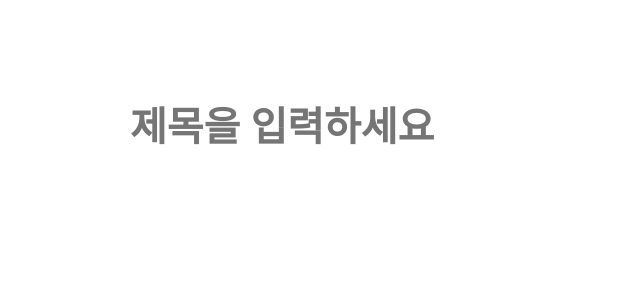
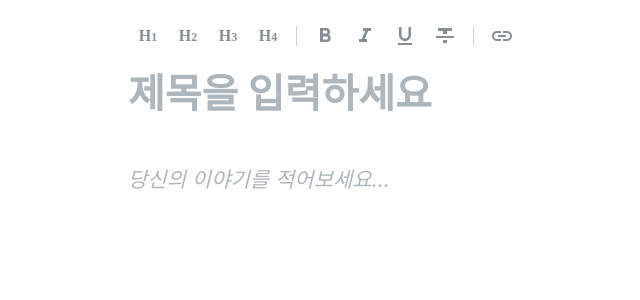
Before and after one commit to kevin-chen89/velog-client, a React app: page /write in a window 1280 px wide. Shown: the top 300 px of the page, without its empty margins (128-768 px from the left). Built offline with nearby package versions, Linux system fonts and the light colour scheme; what typesafe-actions would draw is missing.

Commit message:
Implements add link

```diff
--- a/src/components/common/RoundButton.tsx
+++ b/src/components/common/RoundButton.tsx
@@ -45,6 +45,15 @@ const RoundButtonBlock = styled.button<RoundButtonBlockProps>`
       }
     `}
 
+  ${props =>
+    props.size === 'SMALL' &&
+    css`
+      height: 1.5rem;
+      padding-left: 0.75rem;
+      padding-right: 0.75rem;
+      font-size: 0.875rem;
+      border-radius: 0.75rem;
+    `};
   ${props =>
     props.size === 'DEFAULT' &&
     css`
@@ -133,7 +142,7 @@ const RoundButton: React.SFC<RoundButtonProps> = ({
     );
   }
   return (
-    <RoundButtonBlock color={color} size={size} {...rest} border={border} />
+    <RoundButtonBlock color={color} size={size} border={border} {...rest} />
   );
 };
 
--- /dev/null
+++ b/src/components/write/AddLink.tsx
@@ -0,0 +1,89 @@
+import * as React from 'react';
+import styled from 'styled-components';
+import OutsideClickHandler from 'react-outside-click-handler';
+import useInput from '../../lib/hooks/useInput';
+import palette from '../../lib/styles/palette';
+import RoundButton from '../common/RoundButton';
+
+const AddLinkBlock = styled.div`
+  position: absolute;
+  & > .wrapper {
+    margin-top: 1rem;
+    width: 20rem;
+    background: white;
+    box-shadow: 0px 0px 4px rgba(0, 0, 0, 0.08);
+    border-radius: 4px;
+    .title {
+      font-weight: bold;
+      margin-bottom: 1rem;
+      color: ${palette.gray8};
+    }
+    form {
+      width: 100%;
+      display: flex;
+      align-items: center;
+      input {
+        flex: 1;
+        border: none;
+        outline: none;
+        border-bottom: 1px inset ${palette.gray5};
+        font-size: 1rem;
+        margin-right: 0.5rem;
+        line-height: 1.5;
+        padding: 0;
+      }
+    }
+    padding: 1.25rem 1rem;
+  }
+`;
+
+interface AddLinkProps {
+  left: number;
+  top: number;
+  onConfirm: (link: string) => void;
+  onClose: () => void;
+}
+
+const { useCallback } = React;
+
+const AddLink: React.SFC<AddLinkProps> = ({
+  left,
+  top,
+  onConfirm,
+  onClose,
+}) => {
+  const [value, onChange] = useInput('');
+  const onSubmit = useCallback(
+    (e: React.FormEvent<HTMLFormElement>) => {
+      e.preventDefault();
+      onConfirm(value);
+    },
+    [value],
+  );
+  return (
+    <OutsideClickHandler onOutsideClick={onClose}>
+      <AddLinkBlock
+        style={{
+          left,
+          top,
+        }}
+      >
+        <div className="wrapper">
+          <div className="title">링크 등록</div>
+          <form onSubmit={onSubmit}>
+            <input
+              value={value}
+              onChange={onChange}
+              placeholder="URL 을 입력하세요"
+            />
+            <RoundButton color="darkGray" size="SMALL">
+              확인
+            </RoundButton>
+          </form>
+        </div>
+      </AddLinkBlock>
+    </OutsideClickHandler>
+  );
+};
+
+export default AddLink;
--- a/src/components/write/FullPageEditor.tsx
+++ b/src/components/write/FullPageEditor.tsx
@@ -5,12 +5,24 @@ import 'quill/dist/quill.snow.css';
 import MarkdownShortcuts from '../../lib/quill/markdownShortcuts';
 import TextareaAutosize from 'react-textarea-autosize';
 import palette from '../../lib/styles/palette';
+import Toolbar from './Toolbar';
+import AddLink from './AddLink';
 
 Quill.register('modules/markdownShortcuts', MarkdownShortcuts);
 
 export interface FullPageEditorProps {}
+export interface FullPageEditorState {
+  titleFocus: boolean;
+  editorFocus: boolean;
+  addLink: boolean;
+  addLinkPosition: {
+    left: number;
+    top: number;
+  };
+}
 
 const FullPageEditorWrapper = styled.div`
+  position: relative;
   /* display: flex;
   flex-direction: column;
   height: 100%;
@@ -23,65 +35,176 @@ const FullPageEditorWrapper = styled.div`
 
   width: 768px;
   margin: 0 auto;
-  padding-top: 6rem;
 `;
 
 const TitleTextarea = styled(TextareaAutosize)`
+  padding: 0;
   font-size: 2.5rem;
-  font-family: 'Nanum Myeongjo', serif;
   width: 100%;
   resize: none;
   line-height: 1.5;
   outline: none;
   border: none;
   font-weight: bold;
+  color: ${palette.gray9};
+  &::placeholder {
+    color: ${palette.gray5};
+  }
 `;
 
 const Editor = styled.div`
-  margin-top: 3rem;
+  margin-top: 2rem;
+  position: relative;
+  .ql-container {
+    font-family: inherit;
+  }
   .ql-editor {
     padding: 0;
     font-size: 1.3125rem;
-    font-family: 'Nanum Myeongjo', serif;
+    font-family: inherit;
     line-height: 1.875;
+    color: ${palette.gray9};
     .ql-syntax {
       background: ${palette.gray9};
       color: white;
+      font-size: 1rem;
+      padding: 1rem;
     }
+  }
+  .ql-editor.ql-blank::before {
+    left: 0px;
+    color: ${palette.gray5};
   }
 `;
 
 export default class FullPageEditor extends React.Component<
   FullPageEditorProps,
-  any
+  FullPageEditorState
 > {
   editor = React.createRef<HTMLDivElement>();
+  titleTextarea: HTMLTextAreaElement | null = null;
+  quill: Quill | null = null;
 
+  state = {
+    titleFocus: false,
+    editorFocus: false,
+    addLink: false,
+    addLinkPosition: {
+      top: 0,
+      left: 0,
+    },
+  };
   componentDidMount() {
+    // set focus to title
+    if (this.titleTextarea) {
+      this.titleTextarea.focus();
+    }
     const quill = new Quill(this.editor.current as Element, {
       modules: {
         markdownShortcuts: {},
+        toolbar: {
+          container: '#toolbar',
+          handlers: {
+            link: (value: string) => {
+              const range = quill.getSelection();
+              if (!range) return;
+              const bounds = quill.getBounds(range.index);
+              this.setState({
+                addLink: true,
+                addLinkPosition: {
+                  left: bounds.left,
+                  top: bounds.top + bounds.height,
+                },
+              });
+              // if (value) {
+              //   var href = prompt('링크를 입력하세요.');
+              //   quill.format('link', href);
+              // } else {
+              //   quill.format('link', false);
+              // }
+            },
+          },
+        },
       },
+      placeholder: '당신의 이야기를 적어보세요...',
+    });
+
+    this.quill = quill;
+
+    (window as any).quill = quill;
+
+    // handle blur and focus
+    quill.on('selection-change', (range, oldRange, source) => {
+      if (range === null && oldRange !== null) {
+        this.setState({
+          editorFocus: false,
+        });
+      }
+      if (range !== null && oldRange === null) {
+        this.setState({
+          editorFocus: true,
+        });
+      }
     });
   }
+
+  handleTitleFocus = () => {
+    this.setState({
+      titleFocus: true,
+    });
+  };
+
+  handleTitleBlur = () => {
+    this.setState({
+      titleFocus: false,
+    });
+  };
 
   // blocks [Enter] key
   handleTitleKeyDown = (e: React.KeyboardEvent<HTMLTextAreaElement>) => {
     if (e.keyCode === 13) {
       e.preventDefault();
+      if (this.quill) {
+        this.quill.focus();
+      }
     }
   };
 
+  handleAddLink = (value: string) => {
+    if (!this.quill) return;
+    this.quill.format('link', value);
+    this.setState({
+      addLink: false,
+    });
+  };
+
+  handleCancelAddLink = () => {
+    this.setState({ addLink: false });
+  };
+
   public render() {
+    const { addLink, addLinkPosition, titleFocus } = this.state;
     return (
       <FullPageEditorWrapper>
+        <Toolbar visible={!titleFocus} />
         <TitleTextarea
           placeholder="제목을 입력하세요"
           onKeyDown={this.handleTitleKeyDown}
+          inputRef={ref => {
+            this.titleTextarea = ref;
+          }}
+          onFocus={this.handleTitleFocus}
+          onBlur={this.handleTitleBlur}
         />
-        <div id="#toolbar" />
         <Editor>
           <div ref={this.editor} />
+          {addLink && (
+            <AddLink
+              {...addLinkPosition}
+              onConfirm={this.handleAddLink}
+              onClose={this.handleCancelAddLink}
+            />
+          )}
         </Editor>
       </FullPageEditorWrapper>
     );
--- /dev/null
+++ b/src/components/write/Toolbar.tsx
@@ -0,0 +1,131 @@
+import * as React from 'react';
+import styled, { css } from 'styled-components';
+import {
+  MdFormatBold,
+  MdFormatItalic,
+  MdFormatUnderlined,
+  MdFormatStrikethrough,
+  MdInsertLink,
+} from 'react-icons/md';
+import palette from '../../lib/styles/palette';
+
+const ToolbarBlock = styled.div<{ visible: boolean }>`
+  padding-top: 1.5rem;
+
+  width: 100%;
+  height: 2.5rem;
+
+  ${props =>
+    !props.visible &&
+    css`
+      visibility: hidden;
+    `}
+
+  .wrapper {
+    display: flex;
+    align-items: center;
+    padding-bottom: 4.5rem;
+    position: sticky;
+  }
+`;
+
+const TooblarGroup = styled.div`
+  display: flex;
+  height: 100%;
+`;
+
+const Heading = styled.div`
+  font-size: 1rem;
+  font-weight: bold;
+  font-family: serif;
+  span {
+    font-size: 0.75rem;
+  }
+`;
+const ToolbarItem = styled.button`
+  width: 2.5rem;
+  height: 100%;
+  display: flex;
+  align-items: center;
+  justify-content: center;
+  font-size: 1.5rem;
+  color: ${palette.gray6};
+  cursor: pointer;
+  &:hover {
+    color: ${palette.gray9};
+    background: ${palette.gray0};
+  }
+  background: none;
+  outline: none;
+  border: none;
+  padding: 0;
+
+  &.ql-active {
+    color: ${palette.teal6};
+  }
+`;
+
+const Separator = styled.div`
+  width: 1px;
+  height: 1.25rem;
+  margin-left: 0.5rem;
+  margin-right: 0.5rem;
+  background: ${palette.gray4};
+`;
+interface ToolbarProps {
+  visible: boolean;
+}
+
+const Toolbar: React.SFC<ToolbarProps> = ({ visible }) => {
+  return (
+    <ToolbarBlock visible={visible} id="toolbar">
+      <div className="wrapper">
+        <TooblarGroup>
+          <ToolbarItem className="ql-header" value={1}>
+            <Heading>
+              H<span>1</span>
+            </Heading>
+          </ToolbarItem>
+          <ToolbarItem className="ql-header" value={2}>
+            <Heading>
+              H<span>2</span>
+            </Heading>
+          </ToolbarItem>
+          <ToolbarItem className="ql-header" value={3}>
+            <Heading>
+              H<span>3</span>
+            </Heading>
+          </ToolbarItem>
+          <ToolbarItem className="ql-header" value={4}>
+            <Heading>
+              H<span>4</span>
+            </Heading>
+          </ToolbarItem>
+        </TooblarGroup>
+        <Separator />
+        <TooblarGroup>
+          <ToolbarItem className="ql-bold">
+            <MdFormatBold />
+          </ToolbarItem>
+          <ToolbarItem className="ql-italic">
+            <MdFormatItalic />
+          </ToolbarItem>
+          <ToolbarItem className="ql-underline">
+            <MdFormatUnderlined />
+          </ToolbarItem>
+          <ToolbarItem className="ql-strike">
+            <MdFormatStrikethrough />
+          </ToolbarItem>
+        </TooblarGroup>
+        <Separator />
+        <TooblarGroup>
+          <ToolbarItem className="ql-link">
+            <MdInsertLink />
+          </ToolbarItem>
+        </TooblarGroup>
+      </div>
+    </ToolbarBlock>
+  );
+};
+
+export default Toolbar;
--- a/src/index.css
+++ b/src/index.css
@@ -16,7 +16,7 @@ code {
     monospace;
 }
 
-input, button {
+input, button, textarea {
   font-family: inherit;
 }
 
```
